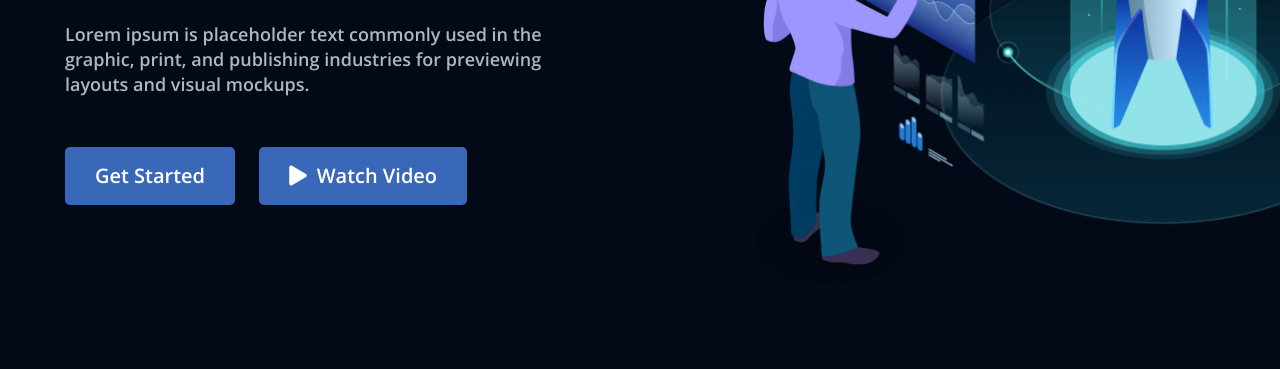
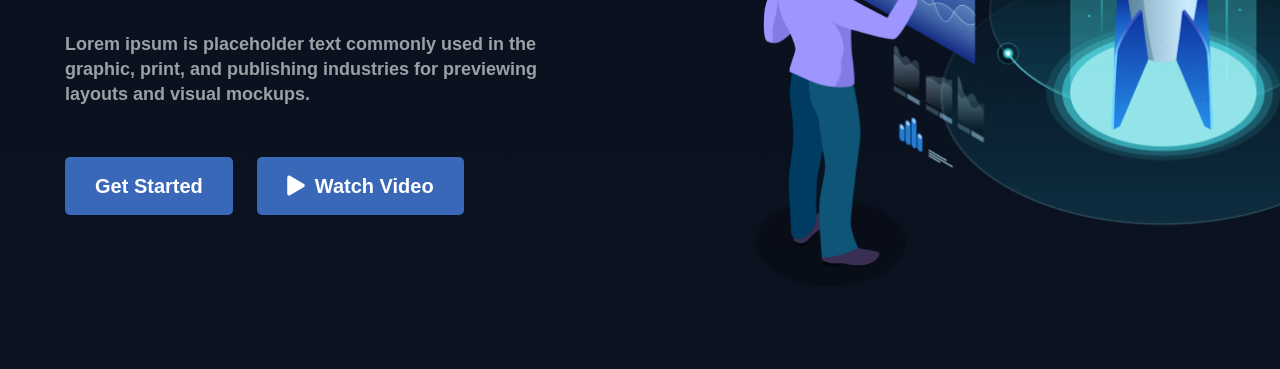
Before and after one commit to IrynaKorolova/Artificial-intelligence, a plain HTML site: page index.html in a window 1280 px wide. Shown: the part 559-928 px from the top of the page. Drawn offline with Linux system fonts and the light colour scheme; a web font is replaced by a local one.

Commit message:
webpage styling improved.Gradients and transition added

```diff
--- a/css/style.css
+++ b/css/style.css
@@ -125,44 +125,209 @@ table {
 /*=============CSS RESET END==================*/
 
 /*============= Fonts ===============*/
-/* open-sans-regular - vietnamese_latin-ext_latin_greek-ext_greek_cyrillic-ext_cyrillic */
+/* cyrillic-ext */
 @font-face {
   font-family: "Open Sans";
   font-style: normal;
   font-weight: 400;
-  font-display: swap;
-  src: local(""),
-    url("/fonts/open-sans-v20-vietnamese_latin-ext_latin_greek-ext_greek_cyrillic-ext_cyrillic-regular.woff2")
-      format("woff2"),
-    /* Chrome 26+, Opera 23+, Firefox 39+ */
-      url("/fonts/open-sans-v20-vietnamese_latin-ext_latin_greek-ext_greek_cyrillic-ext_cyrillic-regular.woff")
-      format("woff"); /* Chrome 6+, Firefox 3.6+, IE 9+, Safari 5.1+ */
+  src: url(https://fonts.gstatic.com/s/opensans/v20/mem8YaGs126MiZpBA-UFWJ0bbck.woff2)
+    format("woff2");
+  unicode-range: U+0460-052F, U+1C80-1C88, U+20B4, U+2DE0-2DFF, U+A640-A69F,
+    U+FE2E-FE2F;
 }
-/* open-sans-600 - vietnamese_latin-ext_latin_greek-ext_greek_cyrillic-ext_cyrillic */
+/* cyrillic */
+@font-face {
+  font-family: "Open Sans";
+  font-style: normal;
+  font-weight: 400;
+  src: url(https://fonts.gstatic.com/s/opensans/v20/mem8YaGs126MiZpBA-UFUZ0bbck.woff2)
+    format("woff2");
+  unicode-range: U+0400-045F, U+0490-0491, U+04B0-04B1, U+2116;
+}
+/* greek-ext */
+@font-face {
+  font-family: "Open Sans";
+  font-style: normal;
+  font-weight: 400;
+  src: url(https://fonts.gstatic.com/s/opensans/v20/mem8YaGs126MiZpBA-UFWZ0bbck.woff2)
+    format("woff2");
+  unicode-range: U+1F00-1FFF;
+}
+/* greek */
+@font-face {
+  font-family: "Open Sans";
+  font-style: normal;
+  font-weight: 400;
+  src: url(https://fonts.gstatic.com/s/opensans/v20/mem8YaGs126MiZpBA-UFVp0bbck.woff2)
+    format("woff2");
+  unicode-range: U+0370-03FF;
+}
+/* vietnamese */
+@font-face {
+  font-family: "Open Sans";
+  font-style: normal;
+  font-weight: 400;
+  src: url(https://fonts.gstatic.com/s/opensans/v20/mem8YaGs126MiZpBA-UFWp0bbck.woff2)
+    format("woff2");
+  unicode-range: U+0102-0103, U+0110-0111, U+0128-0129, U+0168-0169, U+01A0-01A1,
+    U+01AF-01B0, U+1EA0-1EF9, U+20AB;
+}
+/* latin-ext */
+@font-face {
+  font-family: "Open Sans";
+  font-style: normal;
+  font-weight: 400;
+  src: url(https://fonts.gstatic.com/s/opensans/v20/mem8YaGs126MiZpBA-UFW50bbck.woff2)
+    format("woff2");
+  unicode-range: U+0100-024F, U+0259, U+1E00-1EFF, U+2020, U+20A0-20AB,
+    U+20AD-20CF, U+2113, U+2C60-2C7F, U+A720-A7FF;
+}
+/* latin */
+@font-face {
+  font-family: "Open Sans";
+  font-style: normal;
+  font-weight: 400;
+  src: url(https://fonts.gstatic.com/s/opensans/v20/mem8YaGs126MiZpBA-UFVZ0b.woff2)
+    format("woff2");
+  unicode-range: U+0000-00FF, U+0131, U+0152-0153, U+02BB-02BC, U+02C6, U+02DA,
+    U+02DC, U+2000-206F, U+2074, U+20AC, U+2122, U+2191, U+2193, U+2212, U+2215,
+    U+FEFF, U+FFFD;
+}
+/* cyrillic-ext */
 @font-face {
   font-family: "Open Sans";
   font-style: normal;
   font-weight: 600;
-  font-display: swap;
-  src: local(""),
-    url("/fonts/open-sans-v20-vietnamese_latin-ext_latin_greek-ext_greek_cyrillic-ext_cyrillic-600.woff2")
-      format("woff2"),
-    /* Chrome 26+, Opera 23+, Firefox 39+ */
-      url("/fonts/open-sans-v20-vietnamese_latin-ext_latin_greek-ext_greek_cyrillic-ext_cyrillic-600.woff")
-      format("woff"); /* Chrome 6+, Firefox 3.6+, IE 9+, Safari 5.1+ */
+  src: url(https://fonts.gstatic.com/s/opensans/v20/mem5YaGs126MiZpBA-UNirkOX-hpOqc.woff2)
+    format("woff2");
+  unicode-range: U+0460-052F, U+1C80-1C88, U+20B4, U+2DE0-2DFF, U+A640-A69F,
+    U+FE2E-FE2F;
 }
-/* open-sans-800 - vietnamese_latin-ext_latin_greek-ext_greek_cyrillic-ext_cyrillic */
+/* cyrillic */
 @font-face {
   font-family: "Open Sans";
   font-style: normal;
-  font-display: swap;
+  font-weight: 600;
+  src: url(https://fonts.gstatic.com/s/opensans/v20/mem5YaGs126MiZpBA-UNirkOVuhpOqc.woff2)
+    format("woff2");
+  unicode-range: U+0400-045F, U+0490-0491, U+04B0-04B1, U+2116;
+}
+/* greek-ext */
+@font-face {
+  font-family: "Open Sans";
+  font-style: normal;
+  font-weight: 600;
+  src: url(https://fonts.gstatic.com/s/opensans/v20/mem5YaGs126MiZpBA-UNirkOXuhpOqc.woff2)
+    format("woff2");
+  unicode-range: U+1F00-1FFF;
+}
+/* greek */
+@font-face {
+  font-family: "Open Sans";
+  font-style: normal;
+  font-weight: 600;
+  src: url(https://fonts.gstatic.com/s/opensans/v20/mem5YaGs126MiZpBA-UNirkOUehpOqc.woff2)
+    format("woff2");
+  unicode-range: U+0370-03FF;
+}
+/* vietnamese */
+@font-face {
+  font-family: "Open Sans";
+  font-style: normal;
+  font-weight: 600;
+  src: url(https://fonts.gstatic.com/s/opensans/v20/mem5YaGs126MiZpBA-UNirkOXehpOqc.woff2)
+    format("woff2");
+  unicode-range: U+0102-0103, U+0110-0111, U+0128-0129, U+0168-0169, U+01A0-01A1,
+    U+01AF-01B0, U+1EA0-1EF9, U+20AB;
+}
+/* latin-ext */
+@font-face {
+  font-family: "Open Sans";
+  font-style: normal;
+  font-weight: 600;
+  src: url(https://fonts.gstatic.com/s/opensans/v20/mem5YaGs126MiZpBA-UNirkOXOhpOqc.woff2)
+    format("woff2");
+  unicode-range: U+0100-024F, U+0259, U+1E00-1EFF, U+2020, U+20A0-20AB,
+    U+20AD-20CF, U+2113, U+2C60-2C7F, U+A720-A7FF;
+}
+/* latin */
+@font-face {
+  font-family: "Open Sans";
+  font-style: normal;
+  font-weight: 600;
+  src: url(https://fonts.gstatic.com/s/opensans/v20/mem5YaGs126MiZpBA-UNirkOUuhp.woff2)
+    format("woff2");
+  unicode-range: U+0000-00FF, U+0131, U+0152-0153, U+02BB-02BC, U+02C6, U+02DA,
+    U+02DC, U+2000-206F, U+2074, U+20AC, U+2122, U+2191, U+2193, U+2212, U+2215,
+    U+FEFF, U+FFFD;
+}
+/* cyrillic-ext */
+@font-face {
+  font-family: "Open Sans";
+  font-style: normal;
   font-weight: 800;
-  src: local(""),
-    url("/fonts/open-sans-v20-vietnamese_latin-ext_latin_greek-ext_greek_cyrillic-ext_cyrillic-800.woff2")
-      format("woff2"),
-    /* Chrome 26+, Opera 23+, Firefox 39+ */
-      url("/fonts/open-sans-v20-vietnamese_latin-ext_latin_greek-ext_greek_cyrillic-ext_cyrillic-800.woff")
-      format("woff"); /* Chrome 6+, Firefox 3.6+, IE 9+, Safari 5.1+ */
+  src: url(https://fonts.gstatic.com/s/opensans/v20/mem5YaGs126MiZpBA-UN8rsOX-hpOqc.woff2)
+    format("woff2");
+  unicode-range: U+0460-052F, U+1C80-1C88, U+20B4, U+2DE0-2DFF, U+A640-A69F,
+    U+FE2E-FE2F;
+}
+/* cyrillic */
+@font-face {
+  font-family: "Open Sans";
+  font-style: normal;
+  font-weight: 800;
+  src: url(https://fonts.gstatic.com/s/opensans/v20/mem5YaGs126MiZpBA-UN8rsOVuhpOqc.woff2)
+    format("woff2");
+  unicode-range: U+0400-045F, U+0490-0491, U+04B0-04B1, U+2116;
+}
+/* greek-ext */
+@font-face {
+  font-family: "Open Sans";
+  font-style: normal;
+  font-weight: 800;
+  src: url(https://fonts.gstatic.com/s/opensans/v20/mem5YaGs126MiZpBA-UN8rsOXuhpOqc.woff2)
+    format("woff2");
+  unicode-range: U+1F00-1FFF;
+}
+/* greek */
+@font-face {
+  font-family: "Open Sans";
+  font-style: normal;
+  font-weight: 800;
+  src: url(https://fonts.gstatic.com/s/opensans/v20/mem5YaGs126MiZpBA-UN8rsOUehpOqc.woff2)
+    format("woff2");
+  unicode-range: U+0370-03FF;
+}
+/* vietnamese */
+@font-face {
+  font-family: "Open Sans";
+  font-style: normal;
+  font-weight: 800;
+  src: url(https://fonts.gstatic.com/s/opensans/v20/mem5YaGs126MiZpBA-UN8rsOXehpOqc.woff2)
+    format("woff2");
+  unicode-range: U+0102-0103, U+0110-0111, U+0128-0129, U+0168-0169, U+01A0-01A1,
+    U+01AF-01B0, U+1EA0-1EF9, U+20AB;
+}
+/* latin-ext */
+@font-face {
+  font-family: "Open Sans";
+  font-style: normal;
+  font-weight: 800;
+  src: url(https://fonts.gstatic.com/s/opensans/v20/mem5YaGs126MiZpBA-UN8rsOXOhpOqc.woff2)
+    format("woff2");
+  unicode-range: U+0100-024F, U+0259, U+1E00-1EFF, U+2020, U+20A0-20AB,
+    U+20AD-20CF, U+2113, U+2C60-2C7F, U+A720-A7FF;
+}
+/* latin */
+@font-face {
+  font-family: "Open Sans";
+  font-style: normal;
+  font-weight: 800;
+  src: url(https://fonts.gstatic.com/s/opensans/v20/mem5YaGs126MiZpBA-UN8rsOUuhp.woff2)
+    format("woff2");
+  unicode-range: U+0000-00FF, U+0131, U+0152-0153, U+02BB-02BC, U+02C6, U+02DA,
+    U+02DC, U+2000-206F, U+2074, U+20AC, U+2122, U+2191, U+2193, U+2212, U+2215,
+    U+FEFF, U+FFFD;
 }
 
 @font-face {
@@ -183,6 +348,9 @@ body {
   background-color: var(--main-background);
   color: var(--main-text-color, #fff);
   line-height: 1.4;
+  overflow-x: hidden;
+  font-size: 16px;
+  font-weight: 600;
 }
 
 *,
@@ -195,10 +363,6 @@ a {
   display: inline-flex;
   text-decoration: none;
   color: inherit;
-}
-
-picture {
-  display: inline-flex;
 }
 
 :focus {
@@ -228,7 +392,6 @@ button {
   padding: 15px 30px;
   border-radius: 5px;
   font-size: 20px;
-  font-weight: 600;
   background-color: var(--secondary-text-color);
   margin-right: 20px;
 }
@@ -240,7 +403,6 @@ button {
 }
 .btn__login {
   padding: 15px 30px;
-  font-weight: 600;
   font-size: 16px;
   border-radius: 5px;
   background-color: var(--secondary-text-color);
@@ -255,7 +417,6 @@ button {
   padding: 15px 30px;
   border-radius: 5px;
   font-size: 20px;
-  font-weight: 600;
   background-color: var(--secondary-text-color);
 }
 .btn__video:hover,
@@ -273,6 +434,10 @@ button {
 .header {
   width: 100%;
   padding: 40px 0 40px 0;
+  background-image: linear-gradient(
+    rgba(8, 15, 29, 100%),
+    rgba(7, 15, 28, 100%)
+  );
 }
 .header__container {
   display: flex;
@@ -290,12 +455,7 @@ button {
 .header__item:last-child {
   margin-right: 0;
 }
-.header__link {
-  font-size: 16px;
-  line-height: 24px;
-  color: white;
-  text-decoration: none;
-}
+
 .header__link:hover,
 .header__link:active,
 .header__link:focus {
@@ -304,16 +464,14 @@ button {
 }
 .header__logo-link {
   align-items: center;
-  font-weight: 600;
   font-size: 22px;
-  line-height: 1.3;
-  color: var(--secondary-text-color);
+  color: #9e96ff;
 }
 .header__logo-pic {
   margin-right: 15px;
   object-fit: cover;
   width: 45px;
-  height: auto;
+  height: 57px;
 }
 /*=========== Intro Main ==========*/
 .main__container {
@@ -322,7 +480,11 @@ button {
   align-items: center;
 }
 .main__intro {
-  padding: 70px 0 90px 0;
+  background-image: linear-gradient(
+    rgba(8, 15, 29, 100%),
+    rgba(11, 18, 32, 100%)
+  );
+  padding: 70px 0 0 0;
 }
 .container__text {
   width: 605px;
@@ -330,24 +492,19 @@ button {
   flex-direction: column;
 }
 .main__subtitle {
-  font-weight: 600;
   font-size: 18px;
   text-transform: uppercase;
-  color: rgb(130, 130, 223);
-  line-height: 1.3;
+  color: #9e96ff;
   order: -1;
 }
 .main__title {
   font-weight: 800;
   font-size: 55px;
-  line-height: 1.3;
   margin: 10px 0 40px 0;
 }
 .main__text {
-  font-weight: 600;
   font-size: 18px;
-  line-height: 1.4;
-  opacity: 0.7;
+  color: rgba(255, 255, 255, 0.6);
   margin-bottom: 50px;
 }
 .main__img {
@@ -361,9 +518,12 @@ button {
 /*=========== Main logo`s ==========*/
 .main__logo {
   width: 100%;
-  padding: 89px 0 230px 0;
+  padding: 89px 0 0 0;
 }
 /*=========== Sub-section ==========*/
+.sub-section {
+  padding-top: 237px;
+}
 .sub-section__img {
   width: 725px;
   height: auto;
@@ -377,13 +537,10 @@ button {
 }
 .sub-section__title {
   font-size: 39px;
-  line-height: 1.3;
   font-weight: bold;
 }
 .section__link {
   padding: 15px 30px;
-  font-size: 16px;
-  font-weight: 600;
   background-color: var(--secondary-text-color);
   border-radius: 5px;
 }
@@ -394,9 +551,6 @@ button {
   transition: 0.3s;
 }
 .sub-section__text {
-  font-size: 16px;
-  line-height: 1.4;
-  font-weight: 600;
   margin: 30px 0 50px 0;
 }
 /*=========== Section with cards ==========*/
@@ -413,10 +567,9 @@ button {
 .card {
   width: 362px;
   border-radius: 10px;
-  background: linear-gradient(
-    190deg,
-    rgba(255, 255, 255, 0.01),
-    #ffffff 199.68%
+  background-image: linear-gradient(
+    rgba(13, 21, 34, 100%),
+    rgba(25, 32, 45, 100%)
   );
 }
 .card__inner {
@@ -438,12 +591,9 @@ button {
 .card__header {
   font-weight: bold;
   font-size: 24px;
-  line-height: 1.2;
 }
 .card__text {
-  font-weight: 600;
   font-size: 16px;
-  line-height: 1.4;
   margin: 30px 0 30px 0;
 }
 /*=========== Section With Clients Review ==========*/
@@ -458,7 +608,7 @@ button {
 }
 .clients__title {
   margin-bottom: 39px;
-  font-weight: 700;
+  font-weight: 800;
 }
 .clients__section-img {
   width: 640px;
@@ -470,38 +620,39 @@ button {
 .footer {
   padding: 100px 0 150px 0;
   background: var(--main-background);
+  background-image: linear-gradient(
+    rgba(6, 14, 28, 100%),
+    rgba(9, 16, 30, 100%)
+  );
 }
 .footer__container {
   align-items: flex-end;
   font-family: "Circular Std", sans-serif;
 }
 .footer__header {
-  font-style: normal;
-  font-weight: 600;
-  font-size: 16px;
   text-transform: uppercase;
-  line-height: 1.8;
   margin-bottom: 32px;
 }
 .footer__logo-pic {
+  width: 45px;
+  height: 57px;
   object-fit: cover;
 }
 .footer__header-logo {
   margin: 9px 0 9px 0;
-  color: rgb(130, 130, 223);
+  color: #9e96ff;
 }
 .footer__text {
-  font-weight: 400;
   font-size: 14px;
-  line-height: 1.4;
   margin-bottom: 29px;
+  color: rgba(255, 255, 255, 0.6);
 }
 .footer__link {
   text-decoration: none;
   color: var(--main-text-color);
   font-size: 14px;
-  line-height: 1.3;
   margin-top: 20px;
+  color: rgba(255, 255, 255, 0.6);
 }
 .footer__link:hover {
   color: var(--secondary-text-color);
@@ -511,14 +662,12 @@ button {
   width: 260px;
 }
 .adress__logo {
-  width: 45px;
   height: auto;
   margin-right: 10px;
 }
 .link__colored {
-  font-weight: 500;
+  font-weight: 400;
   font-size: 14px;
-  line-height: 1.3;
   margin-bottom: 20px;
 }
 .link__colored:last-child {
@@ -552,3 +701,4 @@ button {
   margin-right: 10px;
 }
 /*=========== Footer End==========*/
+/*=========== Media Queries Start ==========*/
```
Also changed, not shown: index.html (+27 -19 lines), fonts/open-sans-v20-vietnamese_latin-ext_latin_greek-ext_greek_cyrillic-ext_cyrillic-600.woff (deleted), fonts/open-sans-v20-vietnamese_latin-ext_latin_greek-ext_greek_cyrillic-ext_cyrillic-600.woff2 (deleted), fonts/open-sans-v20-vietnamese_latin-ext_latin_greek-ext_greek_cyrillic-ext_cyrillic-800.woff (deleted), fonts/open-sans-v20-vietnamese_latin-ext_latin_greek-ext_greek_cyrillic-ext_cyrillic-800.woff2 (deleted), fonts/open-sans-v20-vietnamese_latin-ext_latin_greek-ext_greek_cyrillic-ext_cyrillic-regular.woff (deleted), fonts/open-sans-v20-vietnamese_latin-ext_latin_greek-ext_greek_cyrillic-ext_cyrillic-regular.woff2 (deleted).
